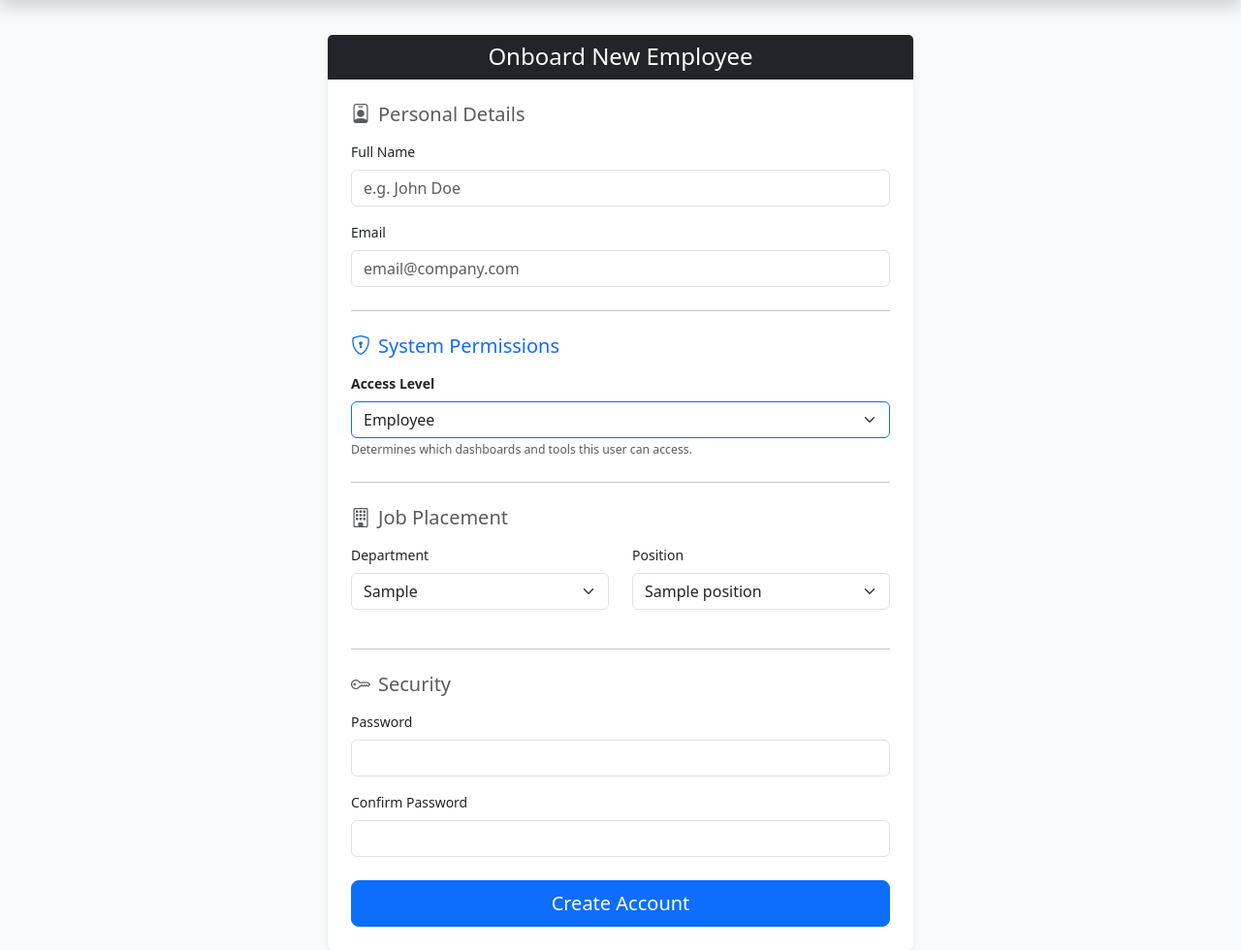
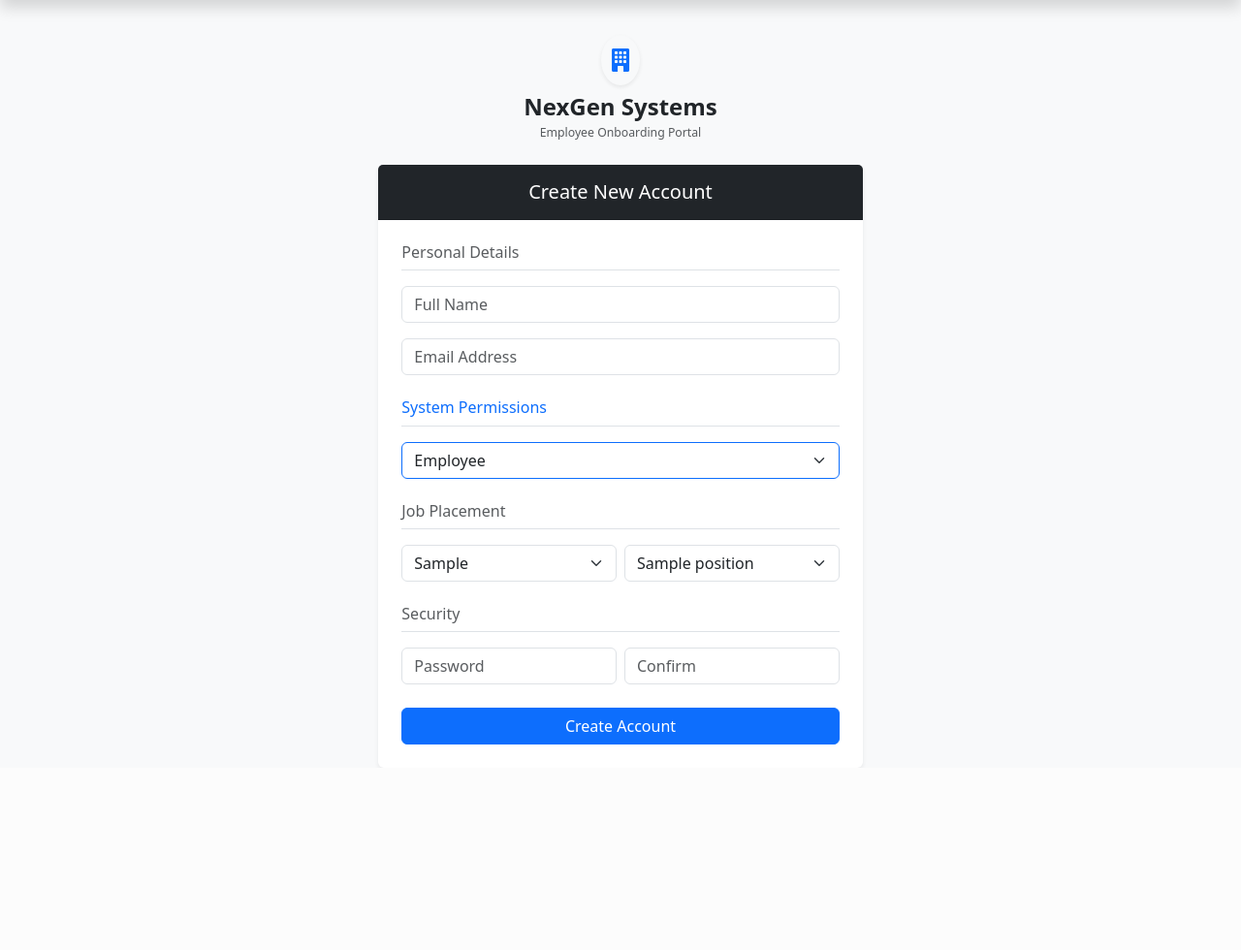
Before and after one commit to MrRajiii/flask-hrm-system, a Flask app: page /register in a window 1280 px wide. Shown: the part 48-1028 px from the top of the page at 97% size. After the commit the page ends 840 px from the top, so only its background shows below. Run offline with Flask 3, Linux system fonts and the light colour scheme; tables that the repository leaves empty hold one stand-in row (values such as "Sample post").

```diff
--- a/app/templates/register.html
+++ b/app/templates/register.html
@@ -1,62 +1,59 @@
 {% extends "base.html" %}
 {% block content %}
 <div class="row justify-content-center">
-    <div class="col-md-6">
+    <div class="col-md-5">
+
+        <div class="text-center mb-4">
+            <div class="bg-light d-inline-block rounded-circle p-2 mb-2 shadow-sm">
+                <i class="bi bi-building-fill text-primary" style="font-size: 1.5rem;"></i>
+            </div>
+            <h4 class="fw-bold mb-0">NexGen Systems</h4>
+            <small class="text-muted">Employee Onboarding Portal</small>
+        </div>
+
         <div class="card shadow-sm border-0">
-            <div class="card-header bg-dark text-white text-center">
-                <h4 class="mb-0">Onboard New Employee</h4>
+            <div class="card-header bg-dark text-white text-center py-3">
+                <h5 class="mb-0">Create New Account</h5>
             </div>
             <div class="card-body p-4">
                 <form method="POST">
                     {{ form.hidden_tag() }}
 
-                    <h5 class="text-muted mb-3"><i class="bi bi-person-badge me-2"></i>Personal Details</h5>
+                    <h6 class="text-muted border-bottom pb-2 mb-3">Personal Details</h6>
                     <div class="mb-3">
-                        {{ form.full_name.label(class="form-label") }}
-                        {{ form.full_name(class="form-control", placeholder="e.g. John Doe") }}
+                        {{ form.full_name(class="form-control", placeholder="Full Name") }}
                     </div>
                     <div class="mb-3">
-                        {{ form.email.label(class="form-label") }}
-                        {{ form.email(class="form-control", placeholder="email@company.com") }}
+                        {{ form.email(class="form-control", placeholder="Email Address") }}
                     </div>
 
-                    <hr class="my-4">
-
-                    <h5 class="text-primary mb-3"><i class="bi bi-shield-lock me-2"></i>System Permissions</h5>
+                    <h6 class="text-primary border-bottom pb-2 mb-3 mt-4">System Permissions</h6>
                     <div class="mb-3">
-                        {{ form.role.label(class="form-label fw-bold") }}
                         {{ form.role(class="form-select border-primary", id="access_level") }}
-                        <small class="text-muted">Determines which dashboards and tools this user can access.</small>
                     </div>
 
-                    <hr class="my-4">
-
-                    <h5 class="text-muted mb-3"><i class="bi bi-building me-2"></i>Job Placement</h5>
-                    <div class="row">
-                        <div class="col-md-6 mb-3">
-                            {{ form.department.label(class="form-label") }}
+                    <h6 class="text-muted border-bottom pb-2 mb-3 mt-4">Job Placement</h6>
+                    <div class="row g-2">
+                        <div class="col-md-6">
                             {{ form.department(class="form-select", id="department") }}
                         </div>
-                        <div class="col-md-6 mb-3">
-                            {{ form.position.label(class="form-label") }}
+                        <div class="col-md-6">
                             {{ form.position(class="form-select", id="position") }}
                         </div>
                     </div>
 
-                    <hr class="my-4">
-
-                    <h5 class="text-muted mb-3"><i class="bi bi-key me-2"></i>Security</h5>
-                    <div class="mb-3">
-                        {{ form.password.label(class="form-label") }}
-                        {{ form.password(class="form-control") }}
-                    </div>
-                    <div class="mb-3">
-                        {{ form.confirm_password.label(class="form-label") }}
-                        {{ form.confirm_password(class="form-control") }}
+                    <h6 class="text-muted border-bottom pb-2 mb-3 mt-4">Security</h6>
+                    <div class="row g-2">
+                        <div class="col-md-6">
+                            {{ form.password(class="form-control", placeholder="Password") }}
+                        </div>
+                        <div class="col-md-6">
+                            {{ form.confirm_password(class="form-control", placeholder="Confirm") }}
+                        </div>
                     </div>
 
                     <div class="d-grid mt-4">
-                        {{ form.submit(class="btn btn-primary btn-lg") }}
+                        {{ form.submit(class="btn btn-primary") }}
                     </div>
                 </form>
             </div>
```
Also changed, not shown: app/templates/login.html (+28 -12 lines).
